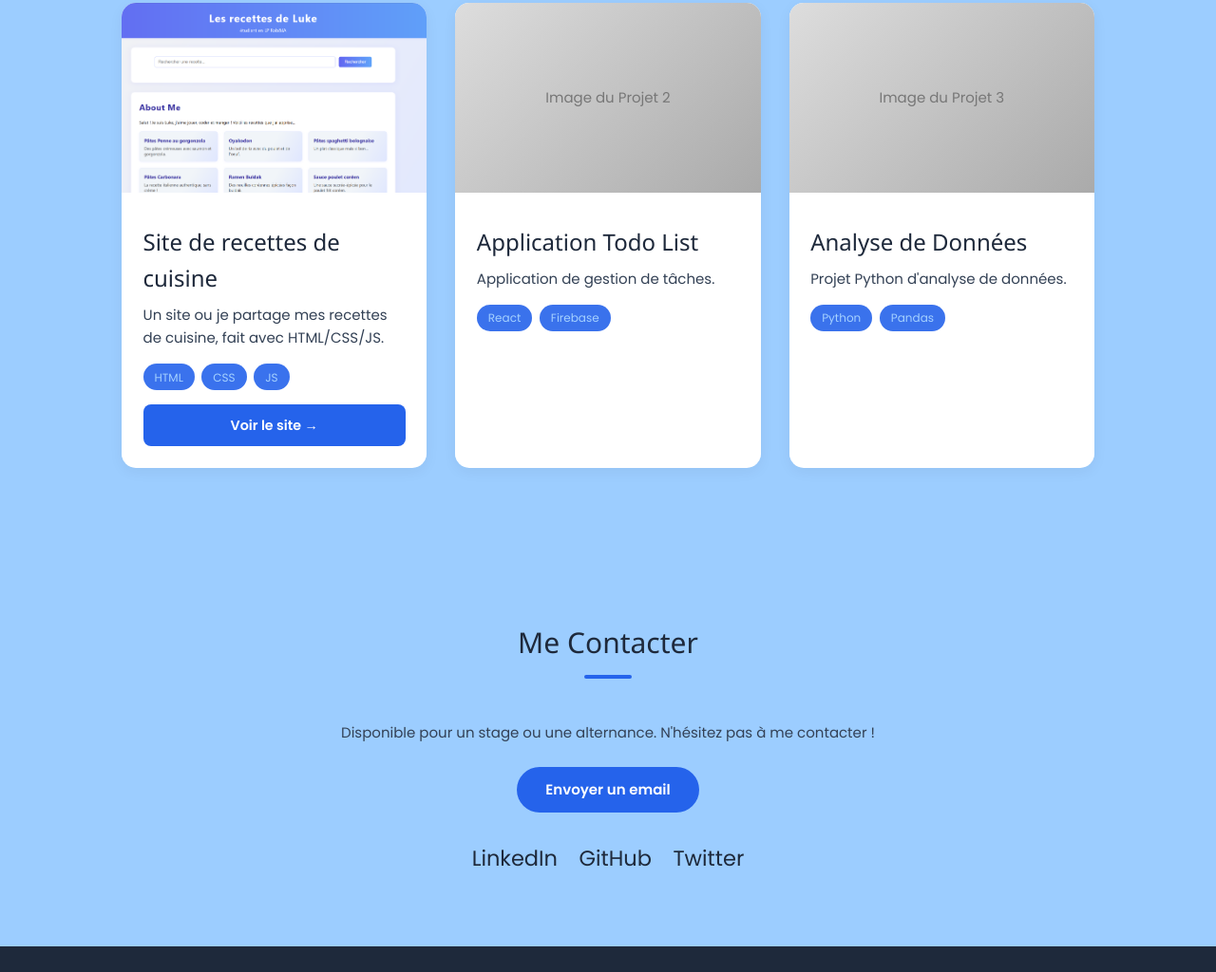
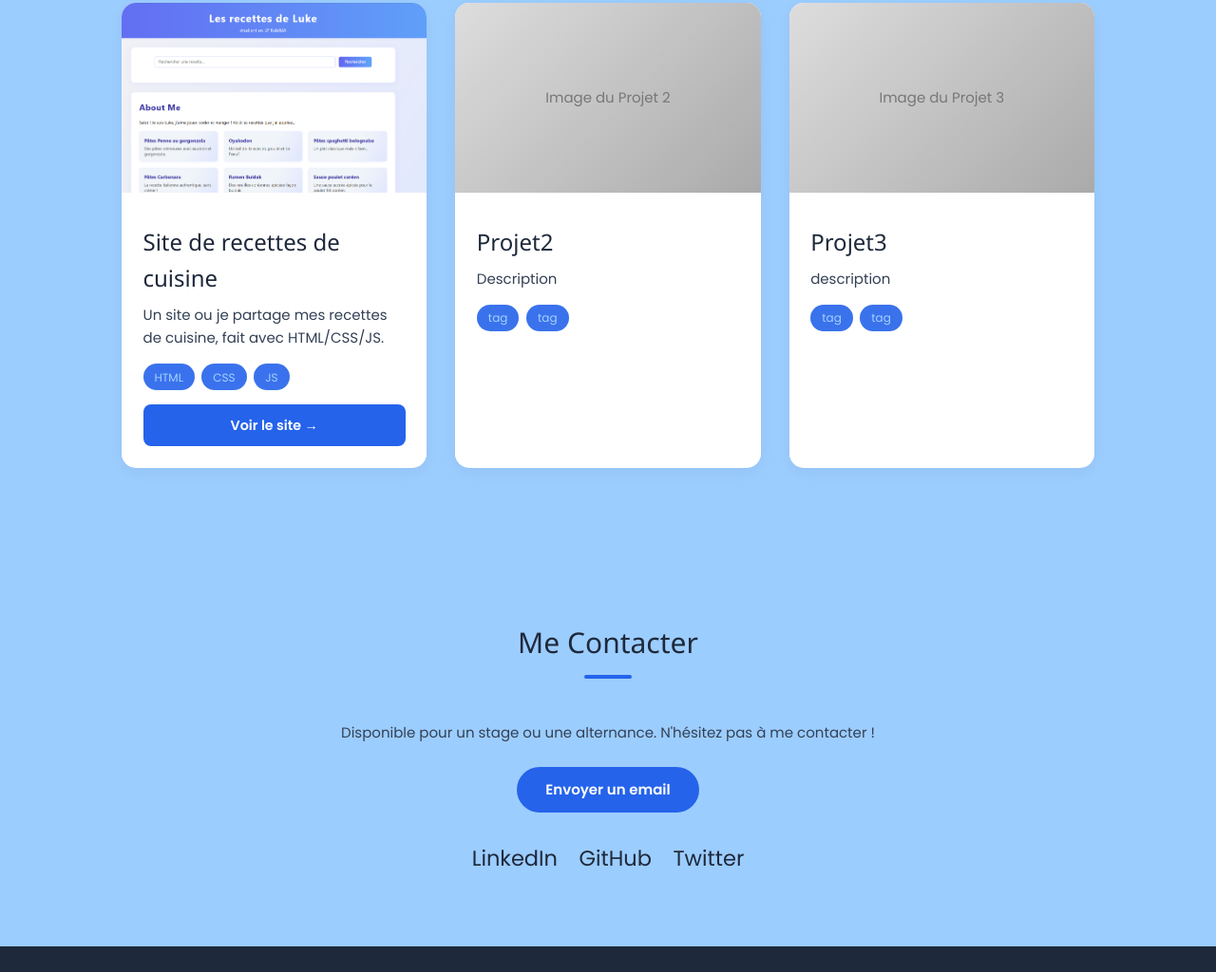
Before and after one commit to Luke-Salembier/Portfolio, a plain HTML site: page index.html in a window 1280 px wide. Shown: the part 2059-3083 px from the top of the page at 95% size. Drawn offline with nearby package versions, Linux system fonts and the light colour scheme.

Commit message:
Update index.html

```diff
--- a/index.html
+++ b/index.html
@@ -817,11 +817,11 @@
             <article class="project-card">
                 <div class="project-img">Image du Projet 2</div>
                 <div class="project-info">
-                    <h3>Application Todo List</h3>
-                    <p>Application de gestion de tâches.</p>
+                    <h3>Projet2</h3>
+                    <p>Description</p>
                     <div class="tags">
-                        <span class="tag">React</span>
-                        <span class="tag">Firebase</span>
+                        <span class="tag">tag</span>
+                        <span class="tag">tag</span>
                     </div>
                 </div>
             </article>
@@ -829,11 +829,11 @@
             <article class="project-card">
                 <div class="project-img">Image du Projet 3</div>
                 <div class="project-info">
-                    <h3>Analyse de Données</h3>
-                    <p>Projet Python d'analyse de données.</p>
+                    <h3>Projet3</h3>
+                    <p>description</p>
                     <div class="tags">
-                        <span class="tag">Python</span>
-                        <span class="tag">Pandas</span>
+                        <span class="tag">tag</span>
+                        <span class="tag">tag</span>
                     </div>
                 </div>
             </article>
```
